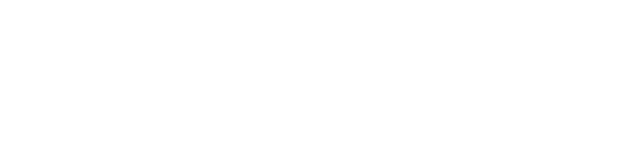
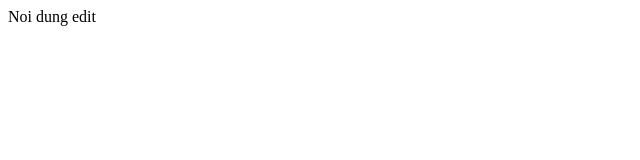
Before and after one commit to hoangson172tb/html-css, a plain HTML site: page index.html in a window 1280 px wide. Shown: the whole page, without its empty margins (0-640 px from the left). Drawn offline with Linux system fonts and the light colour scheme.

Commit message:
Update index.htmldddsdsd

```diff
--- a/index.html
+++ b/index.html
@@ -6,6 +6,6 @@
     <title>XinChao</title>
 </head>
 <body>
-
+    Noi dung edit
 </body>
 </html>
```
